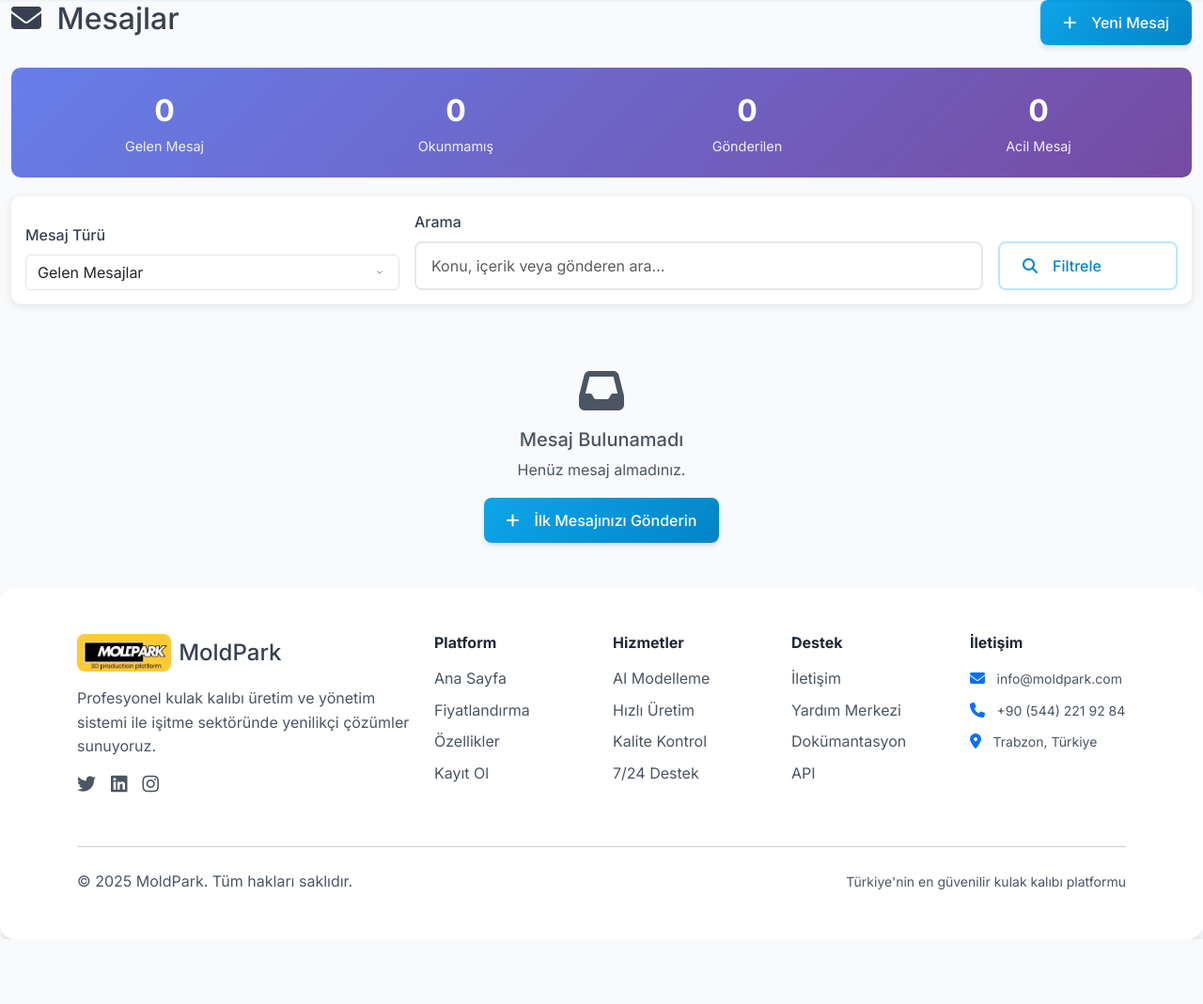
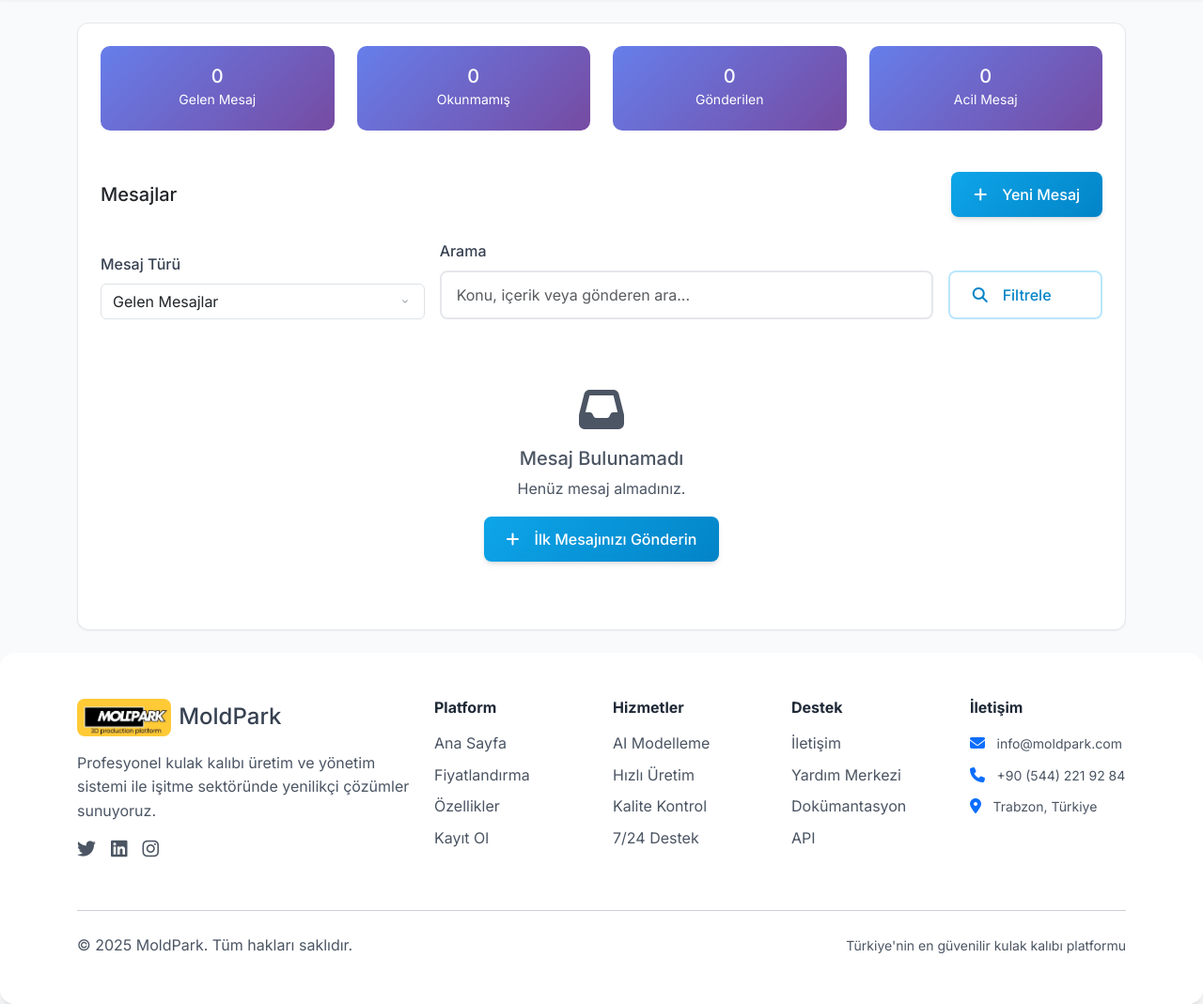
Before and after one commit to doganiot/moldpark, a Django app: page /messages/ in a window 1280 px wide. Shown: the part 93-1162 px from the top of the page at 94% size. Before the commit the page ends 1093 px from the top, so only its background shows below. Run offline with Django 5.2, Linux system fonts and the light colour scheme; the visitor is signed in with stand-in values (Sample User, id 1); data that the repository does not hold is empty; some libraries are stand-ins or nearby versions; some web fonts are replaced.

Commit message:
refactor: Proje tutarsızlıklarını düzelt ve kod temizliği yap
- URL pattern çakışmalarını düzelt (admin-panel/admin-dashboard)
- Debug print ifadelerini kaldır ve logging ile değiştir
- CSS çift yükleme sorununu çöz (custom.css versiyon duplikasyonu)
- Font preload duplikasyonunu düzelt
- Model import tutarsızlıklarını düzelt (core/views.py)
- Kullanılmayan message view'larını kaldır (center/views.py)
- MOLD_TYPE_CHOICES vs MOLD_TYPES tutarsızlığını düzelt
- Accounts app boş URL referansını kaldır
- Vendor prefix'leri CSS'e ekle (tarayıcı uyumluluğu için)
- Producer views'daki syntax hatalarını düzelt

```diff
--- a/backend/urls.py
+++ b/backend/urls.py
@@ -83,8 +83,7 @@ urlpatterns = [
     path('django-admin/', admin.site.urls),  # Gerçek admin panel
 
     # API ve Sistem URL'leri
-    path('accounts/', include('allauth.urls')),  # allauth URL'leri (eski haline döndü)
-    path('app-accounts/', include('accounts.urls')),  # accounts app URL'leri
+    path('accounts/', include('allauth.urls')),  # allauth URL'leri
     # Django-notifications-hq paketini spesifik path'e taşı
     path('django-notifications/', include('notifications.urls', namespace='notifications')),
 
--- a/core/urls.py
+++ b/core/urls.py
@@ -21,9 +21,8 @@ urlpatterns = [
     path('subscription/requests/', views.subscription_requests, name='subscription_requests'),
     path('subscription/requests/<int:request_id>/cancel/', views.subscription_request_cancel, name='subscription_request_cancel'),
 
-    # Admin Dashboard - Multiple URL aliases for better UX
-    path('admin-panel/', views.admin_dashboard, name='admin_dashboard'),
-    path('admin-dashboard/', views.admin_dashboard, name='admin_dashboard_alt'),
+    # Admin Dashboard
+    path('admin-dashboard/', views.admin_dashboard, name='admin_dashboard'),
 
     # Admin Abonelik Yönetimi
     path('admin/subscription-requests/<int:request_id>/approve/', views.admin_approve_subscription_request, name='admin_approve_subscription_request'),
--- a/core/views.py
+++ b/core/views.py
@@ -6,10 +6,10 @@ from django.views.generic import TemplateView
 from django.contrib.auth.decorators import user_passes_test, login_required
 from center.models import Center
 from mold.models import EarMold
+from producer.models import Producer, ProducerOrder, ProducerNetwork
 from accounts.forms import CustomSignupForm
 from django.db.models import Q, Count, Avg
 from django.contrib.auth.models import User
-from producer.models import Producer
 from notifications.signals import notify
 from django.http import JsonResponse, HttpResponse
 from django.views.decorators.http import require_http_methods
@@ -21,6 +21,8 @@ import logging
 from .smart_notifications import SmartNotificationManager
 from .utils import get_user_notifications, get_unread_count, mark_all_as_read, send_notification
 from django.core.paginator import Paginator
+
+logger = logging.getLogger(__name__)
 
 def home(request):
     # Fiyatlandırma planlarını al
@@ -50,7 +52,7 @@ def home(request):
         top_producers = sorted(producer_ratings, key=lambda x: x['avg_rating'], reverse=True)[:10]
 
     except Exception as e:
-        print(f"DEBUG - Üretici puanları alınırken hata: {e}")
+        logger.error(f"Üretici puanları alınırken hata: {e}")
         top_producers = []
 
     if request.user.is_authenticated:
@@ -117,54 +119,31 @@ class PrivacyView(TemplateView):
 
 @user_passes_test(lambda u: u.is_superuser)
 def admin_dashboard(request):
-    # Import Producer modeli burada yapalım
-    try:
-        from producer.models import Producer, ProducerOrder, ProducerNetwork
-        producers = Producer.objects.all()
+    # Ana modeller artık başta import edildi
+    producers = Producer.objects.all()
 
-        # MoldPark üretim merkezini bul
-        moldpark_producer = Producer.objects.filter(
-            company_name='MoldPark Üretim Merkezi'
-        ).first()
+    # MoldPark üretim merkezini bul
+    moldpark_producer = Producer.objects.filter(
+        company_name='MoldPark Üretim Merkezi'
+    ).first()
 
-        # DEBUG: Print etmek için
-        print(f"DEBUG - MoldPark Producer: {moldpark_producer}")
-        print(f"DEBUG - Producer count: {producers.count()}")
-        if moldpark_producer:
-            print(f"DEBUG - MoldPark Company: {moldpark_producer.company_name}")
+    # MoldPark siparişlerini al
+    moldpark_orders = []
+    if moldpark_producer:
+        moldpark_orders = ProducerOrder.objects.filter(
+            producer=moldpark_producer
+        ).select_related('center', 'ear_mold').order_by('-created_at')[:10]
 
-        # MoldPark siparişlerini al
-        moldpark_orders = []
-        if moldpark_producer:
-            moldpark_orders = ProducerOrder.objects.filter(
-                producer=moldpark_producer
-            ).select_related('center', 'ear_mold').order_by('-created_at')[:10]
+    # Sonlandırılan merkez ağları (terminated)
+    terminated_networks = ProducerNetwork.objects.filter(
+        status='terminated'
+    ).select_related('producer', 'center').order_by('-terminated_at')[:10]
 
-        # Sonlandırılan merkez ağları (terminated)
-        terminated_networks = ProducerNetwork.objects.filter(
-            status='terminated'
-        ).select_related('producer', 'center').order_by('-terminated_at')[:10]
-
-        # Otomatik MoldPark'a geçen merkezler
-        auto_assigned_centers = ProducerNetwork.objects.filter(
-            auto_assigned=True,
-            status='active'
-        ).select_related('producer', 'center').order_by('-activated_at')[:10]
-
-    except ImportError as e:
-        print(f"DEBUG - Import Error: {e}")
-        producers = []
-        moldpark_producer = None
-        moldpark_orders = []
-        terminated_networks = []
-        auto_assigned_centers = []
-    except Exception as e:
-        print(f"DEBUG - Other Error: {e}")
-        producers = []
-        moldpark_producer = None
-        moldpark_orders = []
-        terminated_networks = []
-        auto_assigned_centers = []
+    # Otomatik MoldPark'a geçen merkezler
+    auto_assigned_centers = ProducerNetwork.objects.filter(
+        auto_assigned=True,
+        status='active'
+    ).select_related('producer', 'center').order_by('-activated_at')[:10]
 
     centers = Center.objects.all()
     molds = EarMold.objects.all()
@@ -1131,7 +1110,7 @@ def help_center(request):
     try:
         return render(request, 'core/help_center.html')
     except Exception as e:
-        print(f"DEBUG - Help Center Error: {e}")
+        logger.error(f"Help Center Error: {e}")
         messages.error(request, "Yardım merkezi sayfasına erişilirken bir hata oluştu.")
         return redirect('core:home')
 
--- a/mold/models.py
+++ b/mold/models.py
@@ -21,9 +21,6 @@ class EarMold(models.Model):
         ('ite', 'ITE'),
         ('itc', 'ITC'),
     )
-
-    # Geriye dönük uyumluluk için
-    MOLD_TYPES = MOLD_TYPE_CHOICES
 
     STATUS_CHOICES = (
         ('waiting', 'Bekliyor'),
--- a/static/css/custom.css
+++ b/static/css/custom.css
@@ -1180,3 +1180,30 @@ body {
         border-bottom: none;
     }
 }
+
+/* Vendor Prefixes */
+.navbar, footer {
+    background: rgba(255, 255, 255, 0.95) !important;
+    -webkit-backdrop-filter: blur(20px);
+    -moz-backdrop-filter: blur(20px);
+    -o-backdrop-filter: blur(20px);
+    backdrop-filter: blur(20px);
+}
+
+.card {
+    -webkit-transition: all 0.3s ease;
+    -moz-transition: all 0.3s ease;
+    -o-transition: all 0.3s ease;
+    transition: all 0.3s ease;
+}
+
+.btn {
+    -webkit-transform: translateY(0);
+    -moz-transform: translateY(0);
+    -o-transform: translateY(0);
+    transform: translateY(0);
+    -webkit-transition: all 0.2s ease;
+    -moz-transition: all 0.2s ease;
+    -o-transition: all 0.2s ease;
+    transition: all 0.2s ease;
+}
--- a/templates/base.html
+++ b/templates/base.html
@@ -44,7 +44,7 @@
     <!-- Font Awesome -->
     <link href="https://cdnjs.cloudflare.com/ajax/libs/font-awesome/6.4.0/css/all.min.css" rel="stylesheet">
     <!-- Custom CSS -->
-    <link href="{% static 'css/custom.css' %}" rel="stylesheet">
+    <link href="{% static 'css/custom.css' %}?v=4.0" rel="stylesheet">
 
     {% block extra_css %}{% endblock %}
 
@@ -55,7 +55,8 @@
 
     <!-- Preload critical resources -->
     <link rel="preload" href="https://fonts.googleapis.com/css2?family=Inter:wght@300;400;500;600;700;800;900&display=swap" as="style">
-    <link rel="preload" href="{% static 'css/custom.css' %}" as="style">
+    <link rel="preload" href="{% static 'css/custom.css' %}?v=4.0" as="style">
+    <link rel="preload" href="https://fonts.gstatic.com/s/inter/v12/UcC73FwrK3iLTeHuS_fvQtMwCp50KnMa1ZL7.woff2" as="font" type="font/woff2" crossorigin>
 </head>
 <body>
     <!-- Skip Navigation Link for Accessibility -->
@@ -66,6 +67,7 @@
     <!-- Modern Navbar -->
     <nav class="navbar navbar-expand-lg fixed-top navbar-modern" role="navigation" aria-label="Ana navigasyon">
         <div class="container">
+            {% if not 'login' in request.path and not 'signup' in request.path and not 'password_reset' in request.path and not 'account' in request.path %}
                 {% if not user.is_authenticated or not user.center and not user.is_staff and not user.producer %}
                 <a class="navbar-brand d-flex align-items-center" href="{% url 'core:home' %}" title="MoldPark Ana Sayfa">
                 {% elif user.is_staff %}
@@ -82,9 +84,11 @@
                     <span class="brand-text fw-bold fs-4 d-none d-sm-inline">MoldPark</span>
                     {% endif %}
                 </a>
+            {% endif %}
 
             <!-- Quick Actions for Mobile -->
             <div class="d-flex d-lg-none align-items-center gap-2">
+                {% if not 'login' in request.path and not 'signup' in request.path and not 'password_reset' in request.path and not 'account' in request.path %}
                     {% if user.is_authenticated and user.center %}
                         <a href="{% url 'mold:mold_create' %}" class="btn btn-primary btn-sm" title="Yeni Kalıp Oluştur">
                             <i class="fas fa-plus" aria-hidden="true"></i>
@@ -135,6 +139,7 @@
                         </ul>
                     </div>
                     {% endif %}
+                {% endif %}
             </div>
 
             <button class="navbar-toggler custom-toggler" type="button" data-bs-toggle="collapse" data-bs-target="#navbarNav" aria-controls="navbarNav" aria-expanded="false" aria-label="Menüyü aç/kapat">
@@ -143,6 +148,7 @@
 
             <div class="collapse navbar-collapse" id="navbarNav">
                 <!-- Mobile Menu Header -->
+                {% if not 'login' in request.path and not 'signup' in request.path and not 'password_reset' in request.path and not 'account' in request.path %}
                     <div class="d-lg-none border-bottom pb-3 mb-3 mt-3">
                         {% if user.is_authenticated %}
                             <div class="d-flex align-items-center">
@@ -172,8 +178,10 @@
                             </div>
                         {% endif %}
                     </div>
+                {% endif %}
 
                 <ul class="navbar-nav me-auto">
+                    {% if not 'login' in request.path and not 'signup' in request.path and not 'password_reset' in request.path and not 'account' in request.path %}
                         {% if not user.is_authenticated or not user.center and not user.is_staff and not user.producer %}
                         <li class="nav-item">
                             <a class="nav-link" href="{% url 'core:home' %}">Ana Sayfa</a>
@@ -184,6 +192,7 @@
                         <li class="nav-item">
                             <a class="nav-link" href="{% url 'core:help_center' %}">Yardım Merkezi</a>
                         </li>
+                        {% endif %}
                     {% endif %}
 
                     {% if user.is_authenticated %}
--- a/templates/core/message_list.html
+++ b/templates/core/message_list.html
@@ -68,52 +68,55 @@
 {% endblock %}
 
 {% block content %}
-<div class="container-fluid">
-    <div class="row">
-        <div class="col-12">
-            <!-- Başlık -->
+<div class="container py-4">
+    <div class="card">
+        <div class="card-body">
+            <!-- İstatistikler -->
+            <div class="row mb-4">
+                <div class="col-md-3">
+                    <div class="message-stats">
+                        <div class="stat-item">
+                            <h5 class="mb-0">{{ stats.total_received }}</h5>
+                            <small>Gelen Mesaj</small>
+                        </div>
+                    </div>
+                </div>
+                <div class="col-md-3">
+                    <div class="message-stats">
+                        <div class="stat-item">
+                            <h5 class="mb-0">{{ stats.unread_received }}</h5>
+                            <small>Okunmamış</small>
+                        </div>
+                    </div>
+                </div>
+                <div class="col-md-3">
+                    <div class="message-stats">
+                        <div class="stat-item">
+                            <h5 class="mb-0">{{ stats.total_sent }}</h5>
+                            <small>Gönderilen</small>
+                        </div>
+                    </div>
+                </div>
+                <div class="col-md-3">
+                    <div class="message-stats">
+                        <div class="stat-item">
+                            <h5 class="mb-0">{{ stats.urgent_messages }}</h5>
+                            <small>Acil Mesaj</small>
+                        </div>
+                    </div>
+                </div>
+            </div>
+
+            <!-- Yeni Mesaj Butonu -->
             <div class="d-flex justify-content-between align-items-center mb-4">
-                <h2>
-                    <i class="fas fa-envelope me-2"></i>
-                    Mesajlar
-                </h2>
+                <h5 class="mb-0">Mesajlar</h5>
                 <a href="{% url 'core:message_create' %}" class="btn btn-primary">
                     <i class="fas fa-plus me-2"></i>Yeni Mesaj
                 </a>
             </div>
 
-            <!-- İstatistikler -->
-            <div class="message-stats">
-                <div class="row">
-                    <div class="col-md-3">
-                        <div class="stat-item">
-                            <span class="stat-number">{{ stats.total_received }}</span>
-                            <span class="stat-label">Gelen Mesaj</span>
-                        </div>
-                    </div>
-                    <div class="col-md-3">
-                        <div class="stat-item">
-                            <span class="stat-number">{{ stats.unread_received }}</span>
-                            <span class="stat-label">Okunmamış</span>
-                        </div>
-                    </div>
-                    <div class="col-md-3">
-                        <div class="stat-item">
-                            <span class="stat-number">{{ stats.total_sent }}</span>
-                            <span class="stat-label">Gönderilen</span>
-                        </div>
-                    </div>
-                    <div class="col-md-3">
-                        <div class="stat-item">
-                            <span class="stat-number">{{ stats.urgent_messages }}</span>
-                            <span class="stat-label">Acil Mesaj</span>
-                        </div>
-                    </div>
-                </div>
-            </div>
-
-            <!-- Filtreler -->
-            <div class="message-filter">
+            <!-- Filtreleme -->
+            <div class="mb-4">
                 <form method="get" class="row g-3 align-items-end">
                     <div class="col-md-4">
                         <label class="form-label">Mesaj Türü</label>
@@ -178,17 +181,19 @@
                                         <i class="fas fa-arrow-right me-1"></i>
                                         {% if message.is_broadcast %}
                                             Toplu Mesaj
-                                        {% elif message.recipient %}
-                                            {{ message.recipient.get_full_name|default:message.recipient.username }}
                                         {% else %}
-                                            Alıcı Bulunamadı
+                                            {% if message.recipient %}
+                                                {% firstof message.recipient.get_full_name message.recipient.username "Silinmiş Kullanıcı" %}
+                                            {% else %}
+                                                Silinmiş Kullanıcı
+                                            {% endif %}
                                         {% endif %}
                                     {% else %}
                                         <i class="fas fa-arrow-left me-1"></i>
                                         {% if message.sender %}
-                                            {{ message.sender.get_full_name|default:message.sender.username }}
+                                            {% firstof message.sender.get_full_name message.sender.username "Silinmiş Kullanıcı" %}
                                         {% else %}
-                                            Gönderen Bulunamadı
+                                            Silinmiş Kullanıcı
                                         {% endif %}
                                     {% endif %}
                                 </small>
```
Also changed, not shown: center/views.py (+13 -75 lines), producer/views.py (+45 -70 lines), templates/account/login.html (+1 -21 lines), templates/core/pricing.html (+11 -6 lines). Lines whose indentation alone changed are shown as unchanged.
